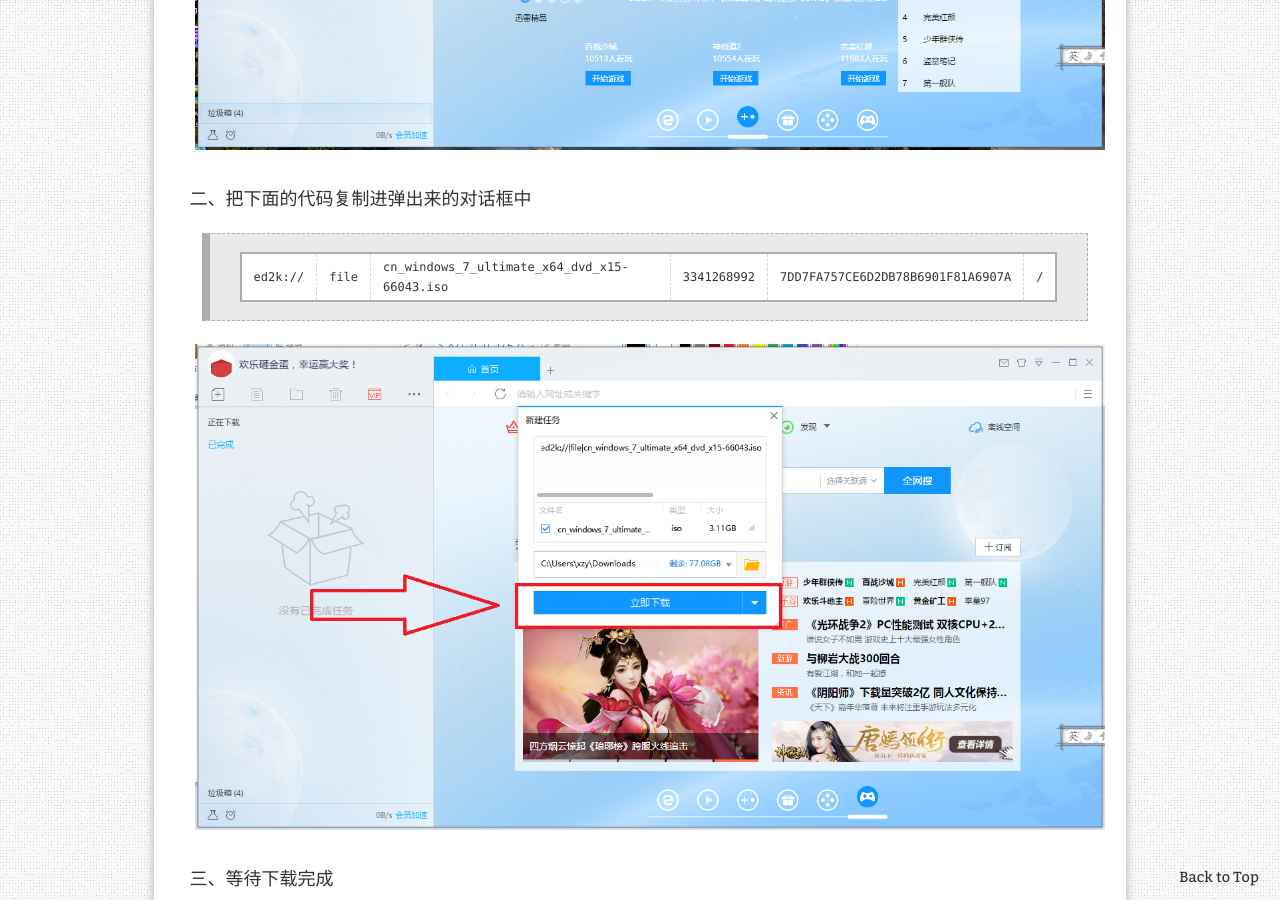
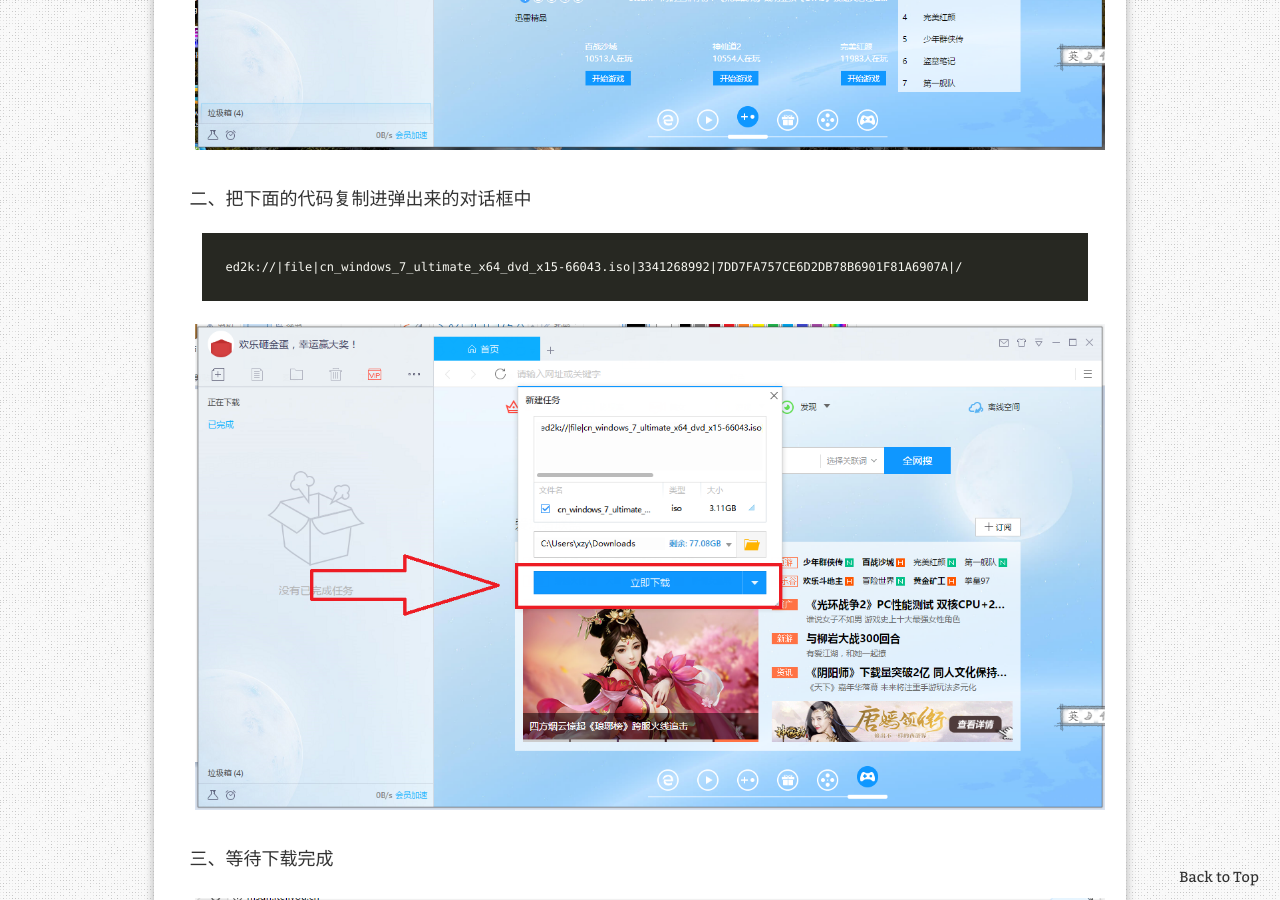
Before and after one commit to xuzheyang/xuzheyang.github.io, a Jekyll site: the page built from _posts/2017-02-21-系统安装之Windows7.md, in a window 1280 px wide and 900 px high, scrolled down 3198 px. Built offline with Jekyll 4.4.1, drawn with Linux system fonts in a browser that asks for light colours; nearby versions of some CDN libraries; comment, search, counter and statistics services are not loaded.

```diff
--- a/_posts/2017-02-21-系统安装之Windows7.md
+++ b/_posts/2017-02-21-系统安装之Windows7.md
@@ -54,7 +54,9 @@ redirect_from:
 
 二、把下面的代码复制进弹出来的对话框中
 
-> ed2k://|file|cn_windows_7_ultimate_x64_dvd_x15-66043.iso|3341268992|7DD7FA757CE6D2DB78B6901F81A6907A|/
+~~~
+ed2k://|file|cn_windows_7_ultimate_x64_dvd_x15-66043.iso|3341268992|7DD7FA757CE6D2DB78B6901F81A6907A|/
+~~~
 
 ![xiazai](https://github.com/xuzheyang/xuzheyang.github.io/raw/master/_pic/2017-02-21/2.png)
 
```
